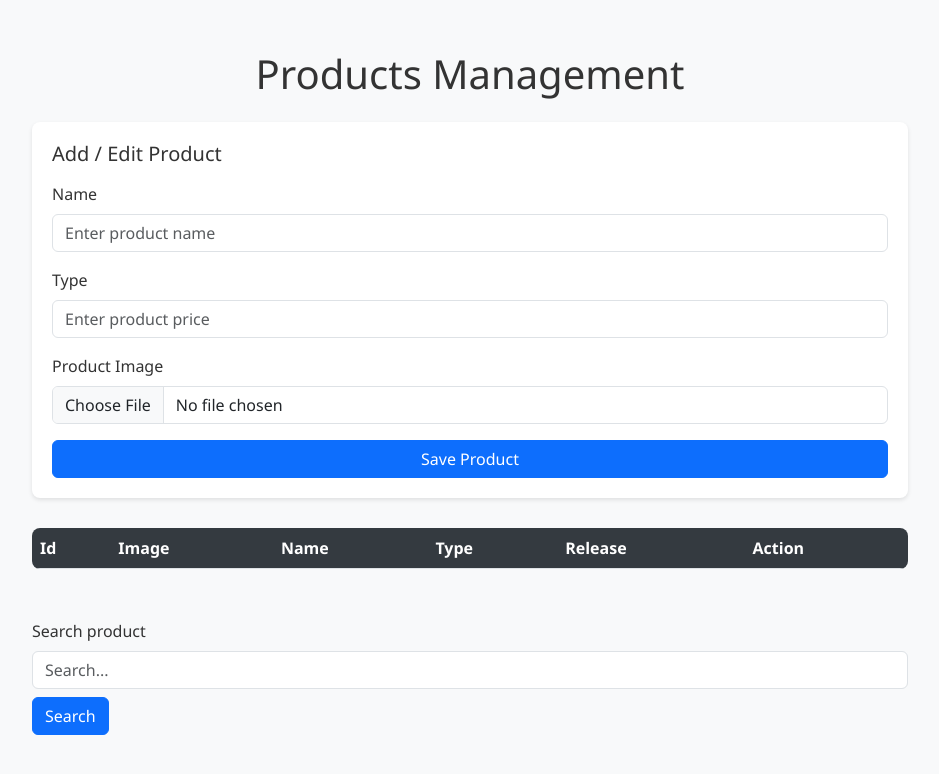
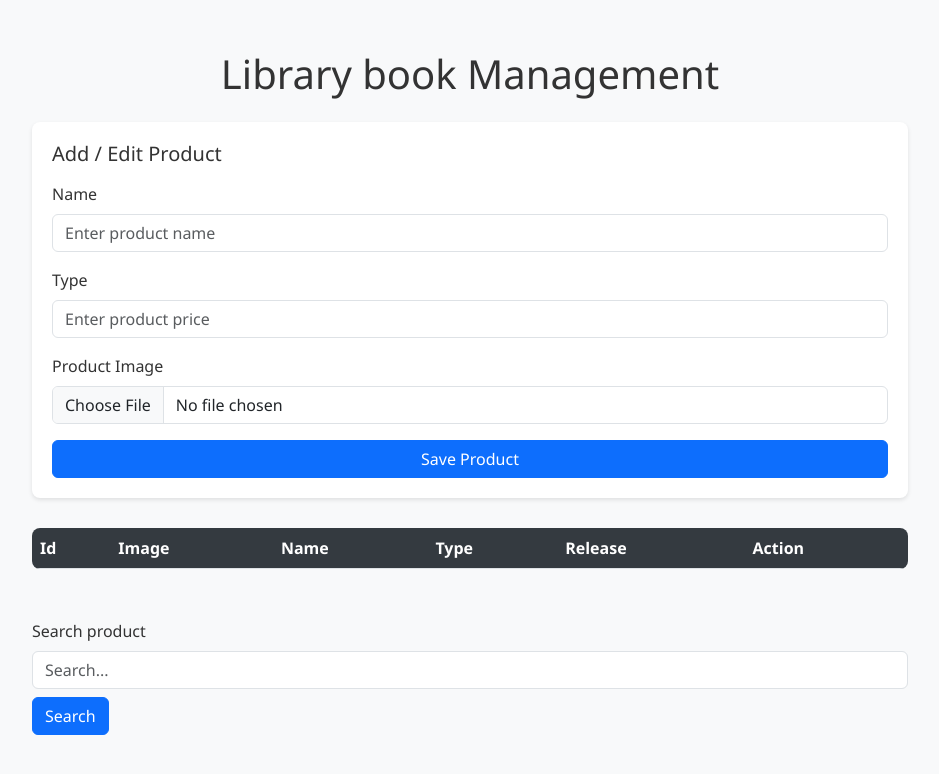
Before and after one commit to samnangma/System-UC-, a plain HTML site: page 2DASH.HTML/index.html in a window 1280 px wide. Shown: the whole page, without its empty margins (170-1109 px from the left). Drawn offline with nearby package versions, Linux system fonts and the light colour scheme.

Commit message:
fix some slyte

```diff
--- a/2DASH.HTML/index.html
+++ b/2DASH.HTML/index.html
@@ -63,7 +63,7 @@
 
 <body>
     <div class="container">
-        <h1 class="text-center mb-4">Products Management</h1>
+        <h1 class="text-center mb-4">Library book Management</h1>
 
         <div class="form-section">
             <h5 class="mb-3">Add / Edit Product</h5>
```
